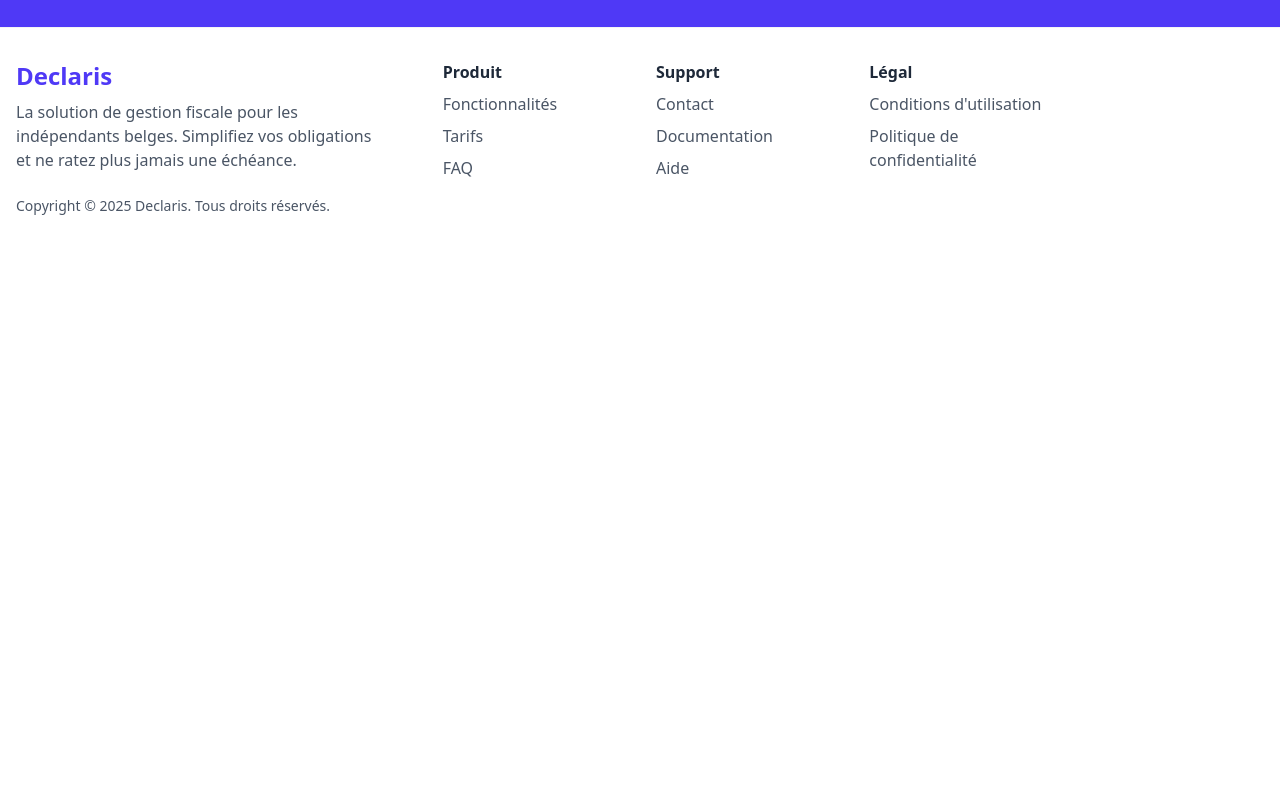
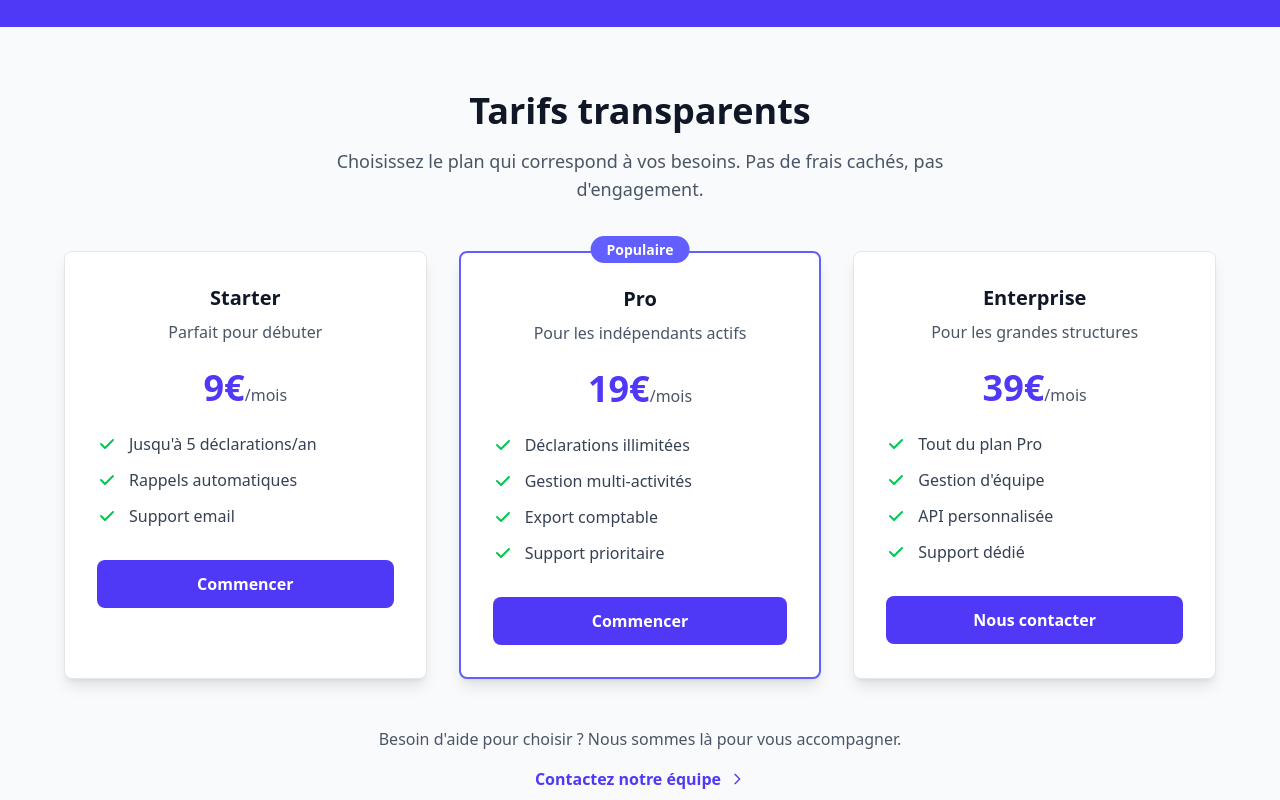
Before and after one commit to Reptilz/Declaris, a Nuxt app: page / in a window 1280 px wide. Shown: the part 1540-2340 px from the top of the page. Before the commit the page ends 1812 px from the top, so only its background shows below. Built offline with nearby package versions, Linux system fonts and the light colour scheme.

Commit message:
feat: PricingSection in index

```diff
--- a/components/AppFooter.vue
+++ b/components/AppFooter.vue
@@ -1,17 +1,22 @@
 <template>
-  <footer class="bg-white border-t border-gray-100">
+  <footer class="bg-gray-900 text-white">
     <div class="container p-8 mx-auto xl:px-0">
       <div class="flex flex-wrap text-left lg:text-left">
         <div class="w-full px-4 lg:w-2/6">
           <div class="flex flex-col justify-between h-full pb-6 pr-6">
             <div>
-              <h3 class="text-2xl font-bold text-indigo-600">Declaris</h3>
-              <div class="flex mt-2 mb-4 text-left text-gray-600">
+              <div class="flex items-center space-x-2 mb-2">
+                <svg class="w-8 h-8 text-indigo-400" fill="currentColor" viewBox="0 0 24 24">
+                  <path d="M12 2L2 7l10 5 10-5-10-5zM2 17l10 5 10-5M2 12l10 5 10-5"/>
+                </svg>
+                <h3 class="text-2xl font-bold text-indigo-400">Declaris</h3>
+              </div>
+              <div class="flex mt-2 mb-4 text-left text-gray-300">
                 La solution de gestion fiscale pour les indépendants belges. Simplifiez vos obligations et ne ratez plus jamais une échéance.
               </div>
             </div>
             <div class="mt-2">
-              <div class="text-sm text-gray-600">
+              <div class="text-sm text-gray-400">
                 Copyright © {{ currentYear }} Declaris. Tous droits réservés.
               </div>
             </div>
@@ -21,20 +26,20 @@
         <div class="w-full px-4 lg:w-1/6">
           <div class="flex flex-col justify-between h-full pb-6">
             <div>
-              <h4 class="mb-2 font-bold text-gray-800">Produit</h4>
-              <ul class="text-gray-600">
+              <h4 class="mb-2 font-bold text-white">Produit</h4>
+              <ul class="text-gray-300">
                 <li class="mb-2">
-                  <NuxtLink to="/#features" class="hover:text-indigo-600 focus:text-indigo-600 focus:outline-none focus:underline transition-colors">
+                  <NuxtLink to="/#features" class="hover:text-indigo-400 focus:text-indigo-400 focus:outline-none focus:underline transition-colors">
                     Fonctionnalités
                   </NuxtLink>
                 </li>
                 <li class="mb-2">
-                  <NuxtLink to="/#pricing" class="hover:text-indigo-600 focus:text-indigo-600 focus:outline-none focus:underline transition-colors">
+                  <NuxtLink to="/#pricing" class="hover:text-indigo-400 focus:text-indigo-400 focus:outline-none focus:underline transition-colors">
                     Tarifs
                   </NuxtLink>
                 </li>
                 <li class="mb-2">
-                  <NuxtLink to="/faq" class="hover:text-indigo-600 focus:text-indigo-600 focus:outline-none focus:underline transition-colors">
+                  <NuxtLink to="/faq" class="hover:text-indigo-400 focus:text-indigo-400 focus:outline-none focus:underline transition-colors">
                     FAQ
                   </NuxtLink>
                 </li>
@@ -46,20 +51,20 @@
         <div class="w-full px-4 lg:w-1/6">
           <div class="flex flex-col justify-between h-full pb-6">
             <div>
-              <h4 class="mb-2 font-bold text-gray-800">Support</h4>
-              <ul class="text-gray-600">
+              <h4 class="mb-2 font-bold text-white">Support</h4>
+              <ul class="text-gray-300">
                 <li class="mb-2">
-                  <NuxtLink to="/contact" class="hover:text-indigo-600 focus:text-indigo-600 focus:outline-none focus:underline transition-colors">
+                  <NuxtLink to="/contact" class="hover:text-indigo-400 focus:text-indigo-400 focus:outline-none focus:underline transition-colors">
                     Contact
                   </NuxtLink>
                 </li>
                 <li class="mb-2">
-                  <NuxtLink to="/docs" class="hover:text-indigo-600 focus:text-indigo-600 focus:outline-none focus:underline transition-colors">
+                  <NuxtLink to="/docs" class="hover:text-indigo-400 focus:text-indigo-400 focus:outline-none focus:underline transition-colors">
                     Documentation
                   </NuxtLink>
                 </li>
                 <li class="mb-2">
-                  <NuxtLink to="/help" class="hover:text-indigo-600 focus:text-indigo-600 focus:outline-none focus:underline transition-colors">
+                  <NuxtLink to="/help" class="hover:text-indigo-400 focus:text-indigo-400 focus:outline-none focus:underline transition-colors">
                     Aide
                   </NuxtLink>
                 </li>
@@ -71,15 +76,15 @@
         <div class="w-full px-4 lg:w-1/6">
           <div class="flex flex-col justify-between h-full pb-6">
             <div>
-              <h4 class="mb-2 font-bold text-gray-800">Légal</h4>
-              <ul class="text-gray-600">
+              <h4 class="mb-2 font-bold text-white">Légal</h4>
+              <ul class="text-gray-300">
                 <li class="mb-2">
-                  <NuxtLink to="/terms" class="hover:text-indigo-600 focus:text-indigo-600 focus:outline-none focus:underline transition-colors">
+                  <NuxtLink to="/terms" class="hover:text-indigo-400 focus:text-indigo-400 focus:outline-none focus:underline transition-colors">
                     Conditions d'utilisation
                   </NuxtLink>
                 </li>
                 <li class="mb-2">
-                  <NuxtLink to="/privacy" class="hover:text-indigo-600 focus:text-indigo-600 focus:outline-none focus:underline transition-colors">
+                  <NuxtLink to="/privacy" class="hover:text-indigo-400 focus:text-indigo-400 focus:outline-none focus:underline transition-colors">
                     Politique de confidentialité
                   </NuxtLink>
                 </li>
--- /dev/null
+++ b/components/PricingSection.vue
@@ -0,0 +1,165 @@
+<template>
+  <section id="pricing" class="py-16 bg-gray-50">
+    <div class="container mx-auto px-4 xl:px-0">
+      <!-- Header -->
+      <div class="text-center mb-12">
+        <h2 class="text-3xl md:text-4xl font-bold text-gray-900 mb-4">
+          Tarifs transparents
+        </h2>
+        <p class="text-lg text-gray-600 max-w-2xl mx-auto">
+          Choisissez le plan qui correspond à vos besoins. Pas de frais cachés, pas d'engagement.
+        </p>
+      </div>
+
+      <!-- Pricing Cards -->
+      <div class="grid md:grid-cols-2 lg:grid-cols-3 gap-8 max-w-6xl mx-auto">
+
+        <!-- Plan Starter -->
+        <div class="bg-white rounded-lg shadow-lg p-8 border border-gray-200 hover:shadow-xl transition-shadow">
+          <div class="text-center">
+            <h3 class="text-xl font-bold text-gray-900 mb-2">Starter</h3>
+            <p class="text-gray-600 mb-6">Parfait pour débuter</p>
+            <div class="mb-6">
+              <span class="text-4xl font-bold text-indigo-600">9€</span>
+              <span class="text-gray-600">/mois</span>
+            </div>
+          </div>
+
+          <ul class="space-y-3 mb-8">
+            <li class="flex items-center">
+              <svg class="w-5 h-5 text-green-500 mr-3" fill="currentColor" viewBox="0 0 20 20">
+                <path fill-rule="evenodd" d="M16.707 5.293a1 1 0 010 1.414l-8 8a1 1 0 01-1.414 0l-4-4a1 1 0 011.414-1.414L8 12.586l7.293-7.293a1 1 0 011.414 0z" clip-rule="evenodd"></path>
+              </svg>
+              <span class="text-gray-700">Jusqu'à 5 déclarations/an</span>
+            </li>
+            <li class="flex items-center">
+              <svg class="w-5 h-5 text-green-500 mr-3" fill="currentColor" viewBox="0 0 20 20">
+                <path fill-rule="evenodd" d="M16.707 5.293a1 1 0 010 1.414l-8 8a1 1 0 01-1.414 0l-4-4a1 1 0 011.414-1.414L8 12.586l7.293-7.293a1 1 0 011.414 0z" clip-rule="evenodd"></path>
+              </svg>
+              <span class="text-gray-700">Rappels automatiques</span>
+            </li>
+            <li class="flex items-center">
+              <svg class="w-5 h-5 text-green-500 mr-3" fill="currentColor" viewBox="0 0 20 20">
+                <path fill-rule="evenodd" d="M16.707 5.293a1 1 0 010 1.414l-8 8a1 1 0 01-1.414 0l-4-4a1 1 0 011.414-1.414L8 12.586l7.293-7.293a1 1 0 011.414 0z" clip-rule="evenodd"></path>
+              </svg>
+              <span class="text-gray-700">Support email</span>
+            </li>
+          </ul>
+
+          <button class="w-full bg-indigo-600 text-white py-3 px-6 rounded-lg font-semibold hover:bg-indigo-700 transition-colors">
+            Commencer
+          </button>
+        </div>
+
+        <!-- Plan Pro (Featured) -->
+        <div class="bg-white rounded-lg shadow-lg p-8 border-2 border-indigo-500 hover:shadow-xl transition-shadow relative">
+          <div class="absolute -top-4 left-1/2 transform -translate-x-1/2">
+            <span class="bg-indigo-500 text-white px-4 py-1 rounded-full text-sm font-semibold">
+              Populaire
+            </span>
+          </div>
+
+          <div class="text-center">
+            <h3 class="text-xl font-bold text-gray-900 mb-2">Pro</h3>
+            <p class="text-gray-600 mb-6">Pour les indépendants actifs</p>
+            <div class="mb-6">
+              <span class="text-4xl font-bold text-indigo-600">19€</span>
+              <span class="text-gray-600">/mois</span>
+            </div>
+          </div>
+
+          <ul class="space-y-3 mb-8">
+            <li class="flex items-center">
+              <svg class="w-5 h-5 text-green-500 mr-3" fill="currentColor" viewBox="0 0 20 20">
+                <path fill-rule="evenodd" d="M16.707 5.293a1 1 0 010 1.414l-8 8a1 1 0 01-1.414 0l-4-4a1 1 0 011.414-1.414L8 12.586l7.293-7.293a1 1 0 011.414 0z" clip-rule="evenodd"></path>
+              </svg>
+              <span class="text-gray-700">Déclarations illimitées</span>
+            </li>
+            <li class="flex items-center">
+              <svg class="w-5 h-5 text-green-500 mr-3" fill="currentColor" viewBox="0 0 20 20">
+                <path fill-rule="evenodd" d="M16.707 5.293a1 1 0 010 1.414l-8 8a1 1 0 01-1.414 0l-4-4a1 1 0 011.414-1.414L8 12.586l7.293-7.293a1 1 0 011.414 0z" clip-rule="evenodd"></path>
+              </svg>
+              <span class="text-gray-700">Gestion multi-activités</span>
+            </li>
+            <li class="flex items-center">
+              <svg class="w-5 h-5 text-green-500 mr-3" fill="currentColor" viewBox="0 0 20 20">
+                <path fill-rule="evenodd" d="M16.707 5.293a1 1 0 010 1.414l-8 8a1 1 0 01-1.414 0l-4-4a1 1 0 011.414-1.414L8 12.586l7.293-7.293a1 1 0 011.414 0z" clip-rule="evenodd"></path>
+              </svg>
+              <span class="text-gray-700">Export comptable</span>
+            </li>
+            <li class="flex items-center">
+              <svg class="w-5 h-5 text-green-500 mr-3" fill="currentColor" viewBox="0 0 20 20">
+                <path fill-rule="evenodd" d="M16.707 5.293a1 1 0 010 1.414l-8 8a1 1 0 01-1.414 0l-4-4a1 1 0 011.414-1.414L8 12.586l7.293-7.293a1 1 0 011.414 0z" clip-rule="evenodd"></path>
+              </svg>
+              <span class="text-gray-700">Support prioritaire</span>
+            </li>
+          </ul>
+
+          <button class="w-full bg-indigo-600 text-white py-3 px-6 rounded-lg font-semibold hover:bg-indigo-700 transition-colors">
+            Commencer
+          </button>
+        </div>
+
+        <!-- Plan Enterprise -->
+        <div class="bg-white rounded-lg shadow-lg p-8 border border-gray-200 hover:shadow-xl transition-shadow">
+          <div class="text-center">
+            <h3 class="text-xl font-bold text-gray-900 mb-2">Enterprise</h3>
+            <p class="text-gray-600 mb-6">Pour les grandes structures</p>
+            <div class="mb-6">
+              <span class="text-4xl font-bold text-indigo-600">39€</span>
+              <span class="text-gray-600">/mois</span>
+            </div>
+          </div>
+
+          <ul class="space-y-3 mb-8">
+            <li class="flex items-center">
+              <svg class="w-5 h-5 text-green-500 mr-3" fill="currentColor" viewBox="0 0 20 20">
+                <path fill-rule="evenodd" d="M16.707 5.293a1 1 0 010 1.414l-8 8a1 1 0 01-1.414 0l-4-4a1 1 0 011.414-1.414L8 12.586l7.293-7.293a1 1 0 011.414 0z" clip-rule="evenodd"></path>
+              </svg>
+              <span class="text-gray-700">Tout du plan Pro</span>
+            </li>
+            <li class="flex items-center">
+              <svg class="w-5 h-5 text-green-500 mr-3" fill="currentColor" viewBox="0 0 20 20">
+                <path fill-rule="evenodd" d="M16.707 5.293a1 1 0 010 1.414l-8 8a1 1 0 01-1.414 0l-4-4a1 1 0 011.414-1.414L8 12.586l7.293-7.293a1 1 0 011.414 0z" clip-rule="evenodd"></path>
+              </svg>
+              <span class="text-gray-700">Gestion d'équipe</span>
+            </li>
+            <li class="flex items-center">
+              <svg class="w-5 h-5 text-green-500 mr-3" fill="currentColor" viewBox="0 0 20 20">
+                <path fill-rule="evenodd" d="M16.707 5.293a1 1 0 010 1.414l-8 8a1 1 0 01-1.414 0l-4-4a1 1 0 011.414-1.414L8 12.586l7.293-7.293a1 1 0 011.414 0z" clip-rule="evenodd"></path>
+              </svg>
+              <span class="text-gray-700">API personnalisée</span>
+            </li>
+            <li class="flex items-center">
+              <svg class="w-5 h-5 text-green-500 mr-3" fill="currentColor" viewBox="0 0 20 20">
+                <path fill-rule="evenodd" d="M16.707 5.293a1 1 0 010 1.414l-8 8a1 1 0 01-1.414 0l-4-4a1 1 0 011.414-1.414L8 12.586l7.293-7.293a1 1 0 011.414 0z" clip-rule="evenodd"></path>
+              </svg>
+              <span class="text-gray-700">Support dédié</span>
+            </li>
+          </ul>
+
+          <button class="w-full bg-indigo-600 text-white py-3 px-6 rounded-lg font-semibold hover:bg-indigo-700 transition-colors">
+            Nous contacter
+          </button>
+        </div>
+      </div>
+
+      <!-- Bottom CTA -->
+      <div class="text-center mt-12">
+        <p class="text-gray-600 mb-4">
+          Besoin d'aide pour choisir ? Nous sommes là pour vous accompagner.
+        </p>
+        <NuxtLink to="/contact" class="inline-flex items-center text-indigo-600 hover:text-indigo-700 font-semibold group">
+          Contactez notre équipe
+          <svg class="w-4 h-4 ml-2 transition-transform duration-200 group-hover:translate-x-1" fill="none" stroke="currentColor" viewBox="0 0 24 24">
+            <path stroke-linecap="round" stroke-linejoin="round" stroke-width="2" d="M9 5l7 7-7 7"></path>
+          </svg>
+        </NuxtLink>
+      </div>
+    </div>
+  </section>
+</template>
+
+<script setup>
+// Aucune logique nécessaire pour ce composant statique
+</script>
--- a/pages/index.vue
+++ b/pages/index.vue
@@ -157,6 +157,9 @@
       </div>
     </section>
 
+    <!-- Section Pricing -->
+    <PricingSection />
+
   </div>
 </template>
 
```
